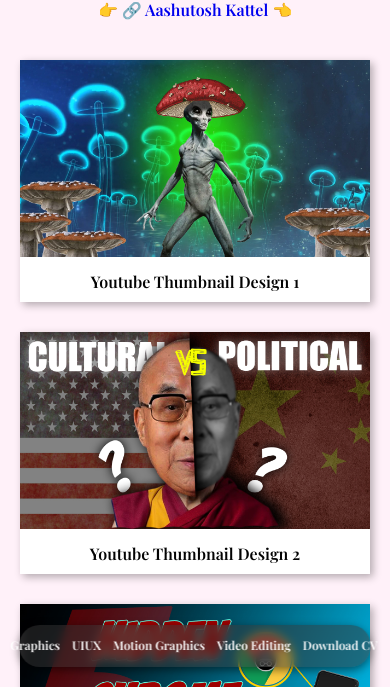
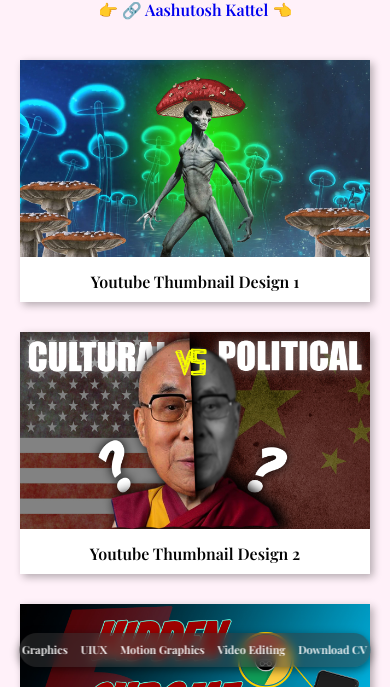
Before and after one commit to aashu-kattel/Designer, a plain HTML site: page index.html in a window 390 px wide. Shown: the part 157-844 px from the top of the page. Drawn offline with nearby package versions, Linux system fonts and the light colour scheme.

Commit message:
darn fucking nav responsive css

```diff
--- a/style.css
+++ b/style.css
@@ -183,11 +183,11 @@ transform: rotate(-10deg);
 }
 @media (max-width: 480px) {
     .floating-nav {
-        padding: 8px 10px 13px 10px;
+        padding: 4px 6px 9px 6px;
     }
     .floating-nav a {
-        font-size: 12px;
-        padding: 0px 2px 0px 0px;
+        font-size: 11px;
+        padding: 0px 2px 1px 1px;
     }
 }
 
```
